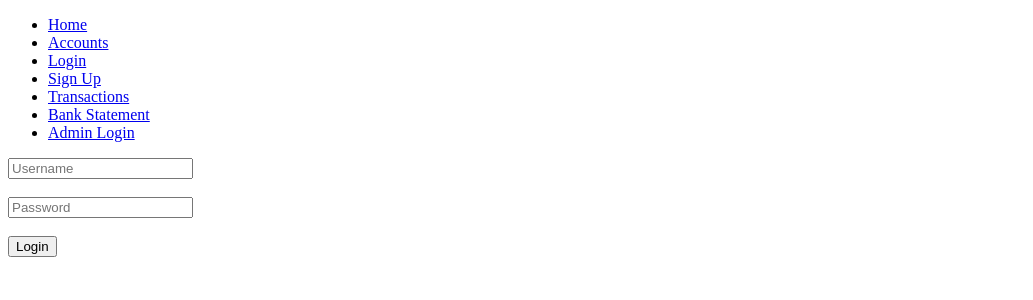
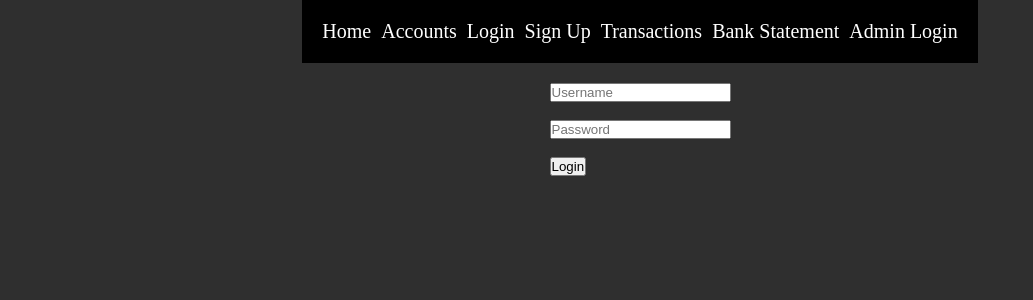
Before and after one commit to SHEEPDOG0351/bank_web_application, a Flask app: page /admin/login in a window 1280 px wide. Shown: the top 300 px of the page, without its empty margins (0-1033 px from the left). Run offline with Flask 3, Linux system fonts and the light colour scheme; parts of the project's set-up code (start-up, migrations or seed data) failed here and were passed over.

```diff
--- a/main.py
+++ b/main.py
@@ -115,34 +115,23 @@ def login():
         username = request.form['username']
         password = request.form['password']
 
-
         if not username or not password:
             error = "Both fields (Username and Password) are required"
             return render_template('login.html', error=error)
 
-
-        connection = mysql.connector.connect(
-            host='localhost',
-            user='root',
-            password='password',
-            database='banking_app'
-        )
-        cursor = connection.cursor(dictionary=True)
-
-
-        cursor.execute("SELECT * FROM Users WHERE username = %s", (username,))
-        user = cursor.fetchone()
-
-
-        if user and bcrypt.checkpw(password.encode('utf-8'), user['password'].encode('utf-8')):
+        user_account = Users.query.filter_by(username=username).first()
+        if user_account and bcrypt.checkpw(password.encode('utf-8'), user_account.password.encode('utf-8')):
             session['username'] = username
             session['account_type'] = 'user'
+            session['password'] = password
+
             return redirect('/accounts')
-        else:
-            error = "Invalid username or password"
-            return render_template('login.html', error=error)
+
+        error = "Invalid username or password"
+        return render_template('login.html', error=error)
 
     return render_template('login.html')
+
 
 
 
--- a/templates/admin_login.html
+++ b/templates/admin_login.html
@@ -5,6 +5,50 @@
     <meta name="viewport" content="width=device-width, initial-scale=1.0">
     <title>Document</title>
 </head>
+<style>
+    * {
+        margin: 0;
+        padding: 0;
+        box-sizing: border-box;
+    }
+
+    body {
+        background-color: rgb(47, 47, 47);
+        display: flex;
+        align-items: center;
+        justify-content: center;
+        flex-direction: column;
+        color: white;
+    }
+
+    nav {
+        display: flex;
+        justify-content: center;
+        align-items: center;
+        background-color: black;
+        margin-bottom: 20px;
+    }
+
+    nav ul {
+        list-style-type: none;
+        display: flex;
+        gap: 10px;
+        text-decoration: none;
+        padding: 20px;
+    }
+
+    nav ul li {
+        display: flex;
+        flex-direction: column;
+        font-size: 20px;
+    }
+
+    nav ul li a {
+        text-decoration: none;
+        color: white;
+    }
+</style>
+
 <body>
 
     <nav>
```
